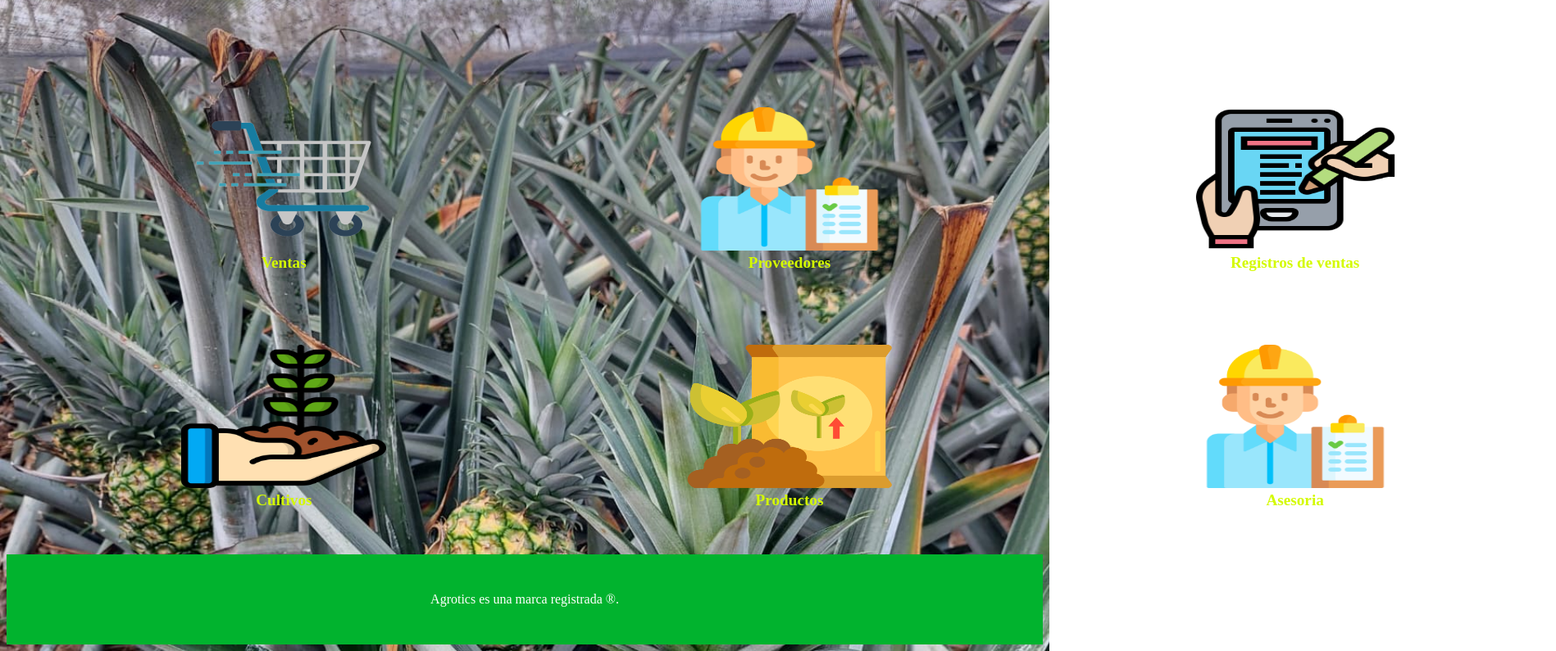
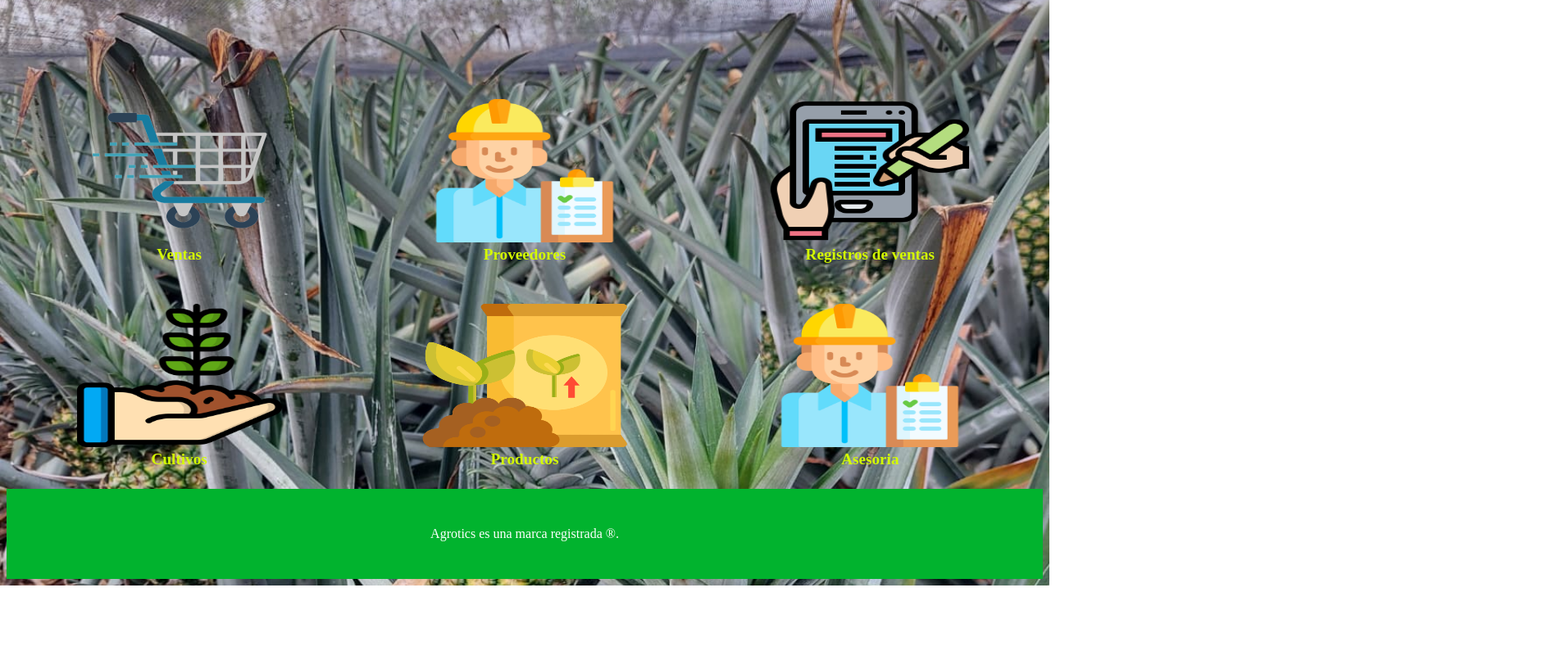
Before and after one commit to 610van/AGROTICS-WEB, a plain HTML site: page proyectos html/index.html in a window 1280 px wide. Shown: the part 169-964 px from the top of the page at 82% size, 1898 px wide, since content can reach past the window. After the commit the page ends 884 px from the top, so only its background shows below. Drawn offline with Linux system fonts and the light colour scheme.

Commit message:
cambios en el padding y margin

```diff
--- a/proyectos html/Estilo de html.css
+++ b/proyectos html/Estilo de html.css
@@ -30,10 +30,7 @@ header {
     margin: 0 10px;
   }
 .box{
-  margin-bottom: 20px; /* Espacio de 20 píxeles en la parte inferior */
-  margin: 20px;
-  padding: 10px;
-  width:1850px;
+  width: 100%;
   height: 250px;
   /*background-color: #f1d4d4;*/
   display: flex;
@@ -63,10 +60,7 @@ header {
 
 }
 .box1{
-  margin-bottom: 20px; /* Espacio de 20 píxeles en la parte inferior */
-  margin: 20px;
-  padding: 10px;
-  width:1850px;
+  width: 100%;
   height: 250px;
  /* background-color: #f1d4d4;*/
   display: flex;
```
